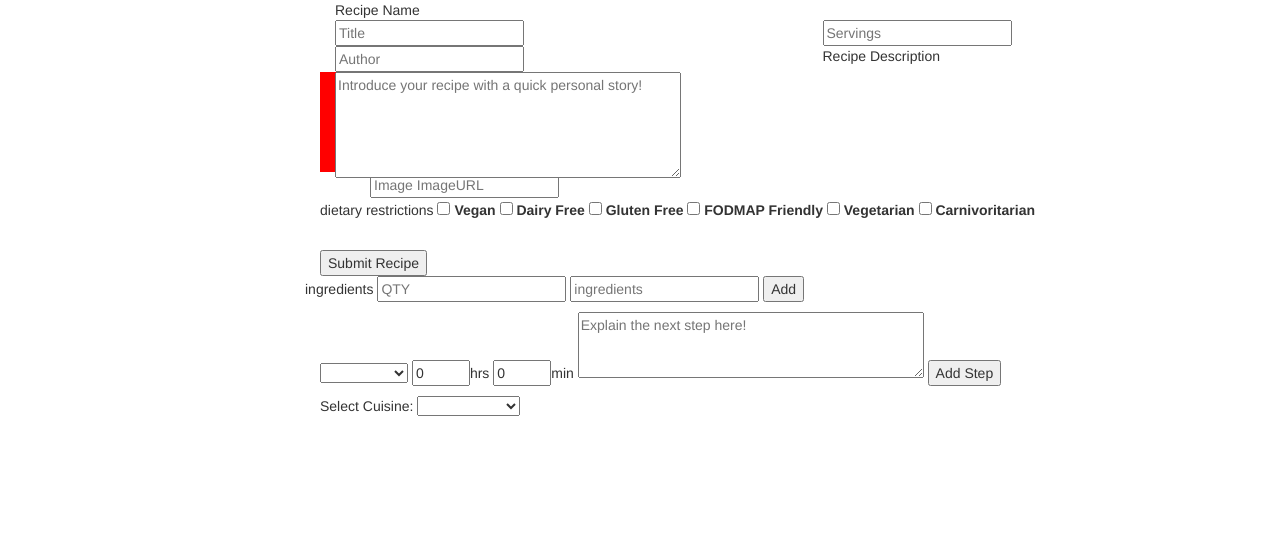
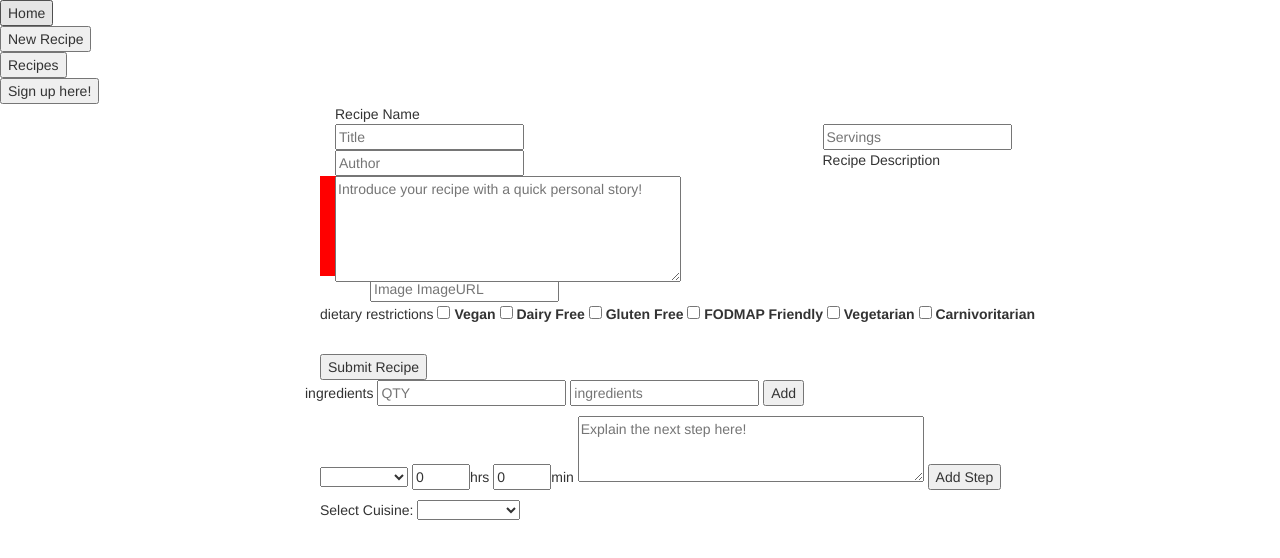
Before and after one commit to r0chellevee/Thymer, a website: page client/newRecipe.html in a window 1280 px wide. Shown: the top 558 px of the page. Drawn offline with nearby package versions, Linux system fonts and the light colour scheme.

Commit message:
added temporary nav buttons

```diff
--- a/client/newRecipe.html
+++ b/client/newRecipe.html
@@ -13,7 +13,18 @@
 
 
   <body ng-app="thymer" ng-controller="AddRecipeController">
-
+  <form action="/index.html">
+    <input type="submit" value="Home">
+  </form>
+  <form action="/newRecipe.html">
+    <input type="submit" value="New Recipe">
+  </form>
+  <form action="/recipes.html">
+    <input type="submit" value="Recipes">
+  </form>
+  <form action="/signup.html">
+    <input type="submit" value="Sign up here!">
+  </form>
     <div class="row col-md-offset-3">
       <div class="col-md-12">
         Recipe Name
```
Also changed, not shown: client/index.html (+12 -1 lines), client/oath.js (added, +9 -0 lines), client/recipes.html (+12 -0 lines).
